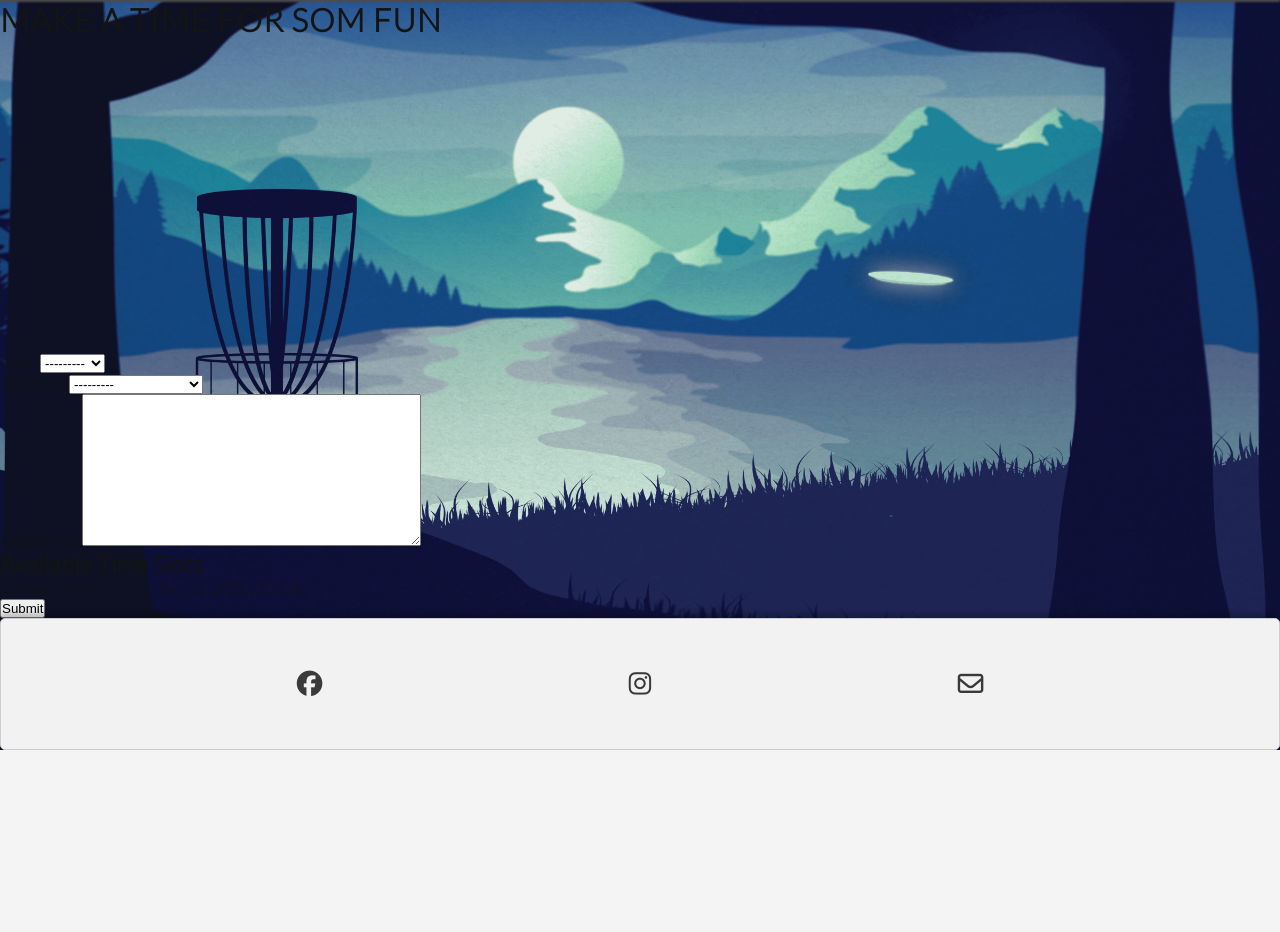
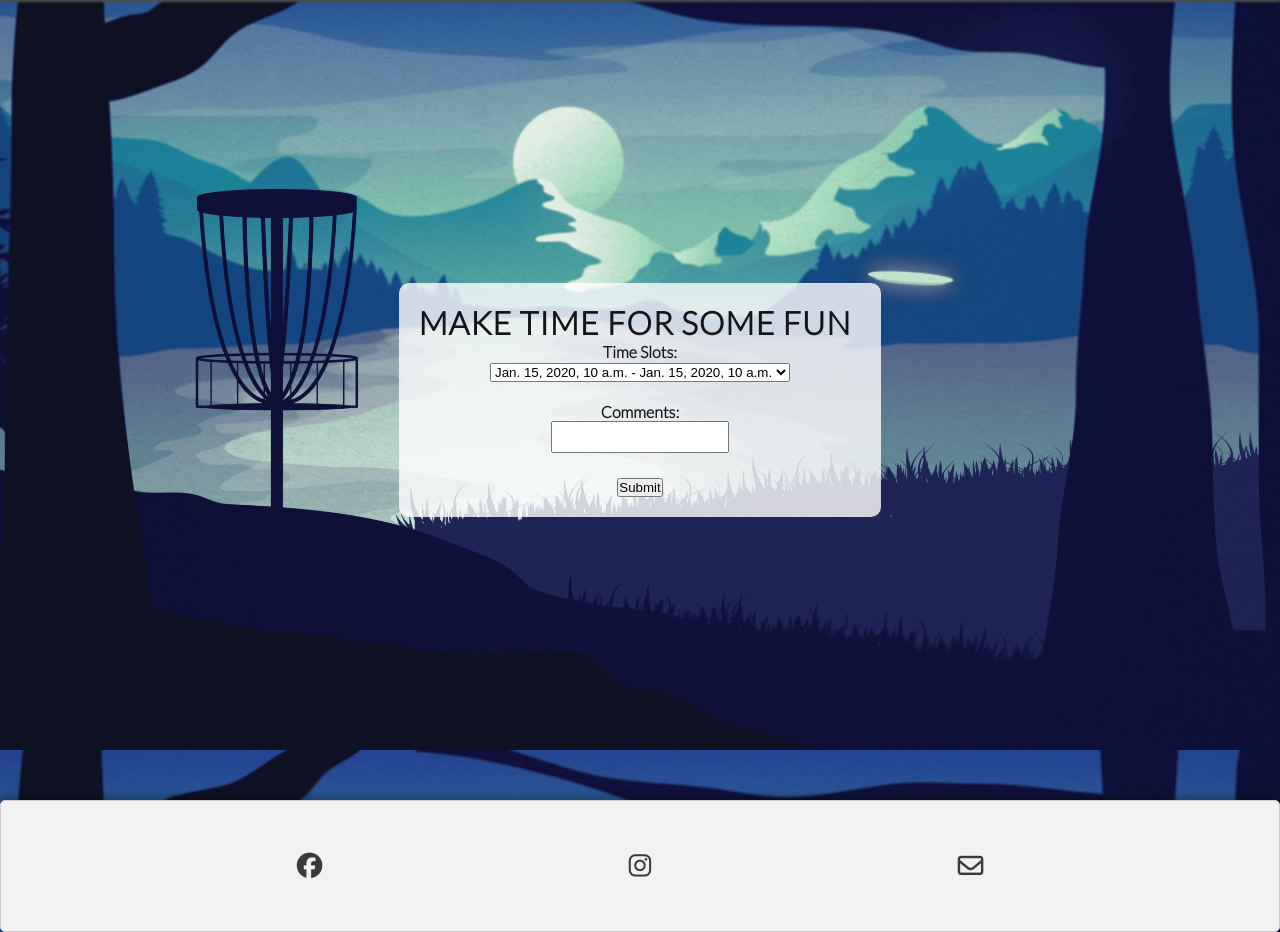
Before and after one commit to Storkfrasse/Discgolfpp4, a Django app: page /time-slots/ in a window 1280 px wide. Shown: the part 50-982 px from the top of the page. Before the commit the page ends 800 px from the top, so only its background shows below. Run offline with Django 4.2, Linux system fonts and the light colour scheme; tables that the repository leaves empty hold one stand-in row (values such as "Sample post"); some libraries are stand-ins or nearby versions.

Commit message:
changed the design for booking

```diff
--- a/booking/forms.py
+++ b/booking/forms.py
@@ -13,4 +13,8 @@ class RegistrationForm(UserCreationForm):
 class BookingForm(forms.ModelForm):
     class Meta:
         model = Booking
-        fields = ['user', 'time_slot', 'comments']
+        fields = ['time_slot', 'comments']
+
+    def __init__(self, *args, **kwargs):
+        super().__init__(*args, **kwargs)
+        self.fields['comments'].widget.attrs['class'] = 'readonly-field'
--- a/booking/templates/booking/make_booking.html
+++ b/booking/templates/booking/make_booking.html
@@ -1,17 +1,26 @@
 {% extends "booking/header.html" %}
 {% block content %}
 
-    <h1>Make a Time for som fun</h1>
+<div class="center-container">
+    <div class="transparent-box">
+        <h1>Make Time for some fun</h1>
         <form method="POST">
             {% csrf_token %}
-        {{ form.as_p }}
-        <h2>Available Time Slots</h2>
-        <ul>
+            <div class="form-group">
+                <label for="id_time_slot">Time Slots:</label>
+                <select name="time_slot" id="id_time_slot">
                     {% for time_slot in time_slots %}
-                <li>{{ time_slot.start_time }} - {{ time_slot.end_time }}</li>
+                        <option value="{{ time_slot.id }}">{{ time_slot.start_time }} - {{ time_slot.end_time }}</option>
                     {% endfor %}
-        </ul>
+                </select>
+            </div>
+            <div class="form-group">
+                <label for="id_comments">Comments:</label>
+                <textarea name="comments" id="id_comments" class="no-resize"></textarea>
+            </div>
             <button type="submit">Submit</button>
         </form>
+    </div>
+</div>
 
 {% endblock content %}
--- a/booking/views.py
+++ b/booking/views.py
@@ -15,7 +15,8 @@ def show_time_slots(request):
 
 def make_booking(request):
     if request.method == 'POST':
-        form = BookingForm(request.POST)
+        booking = Booking(booked_by=request.user)
+        form = BookingForm(request.POST, instance=booking)
         if form.is_valid():
             form.save()
             return redirect('booking_success')
@@ -46,7 +47,7 @@ def user_login(request):
             user = authenticate(username=username, password=password)
             if user is not None:
                 login(request, user)
-                return redirect('main')
+                return redirect('make_booking')
             else:
                 # Handle invalid credentials
                 # You might want to display an error message
--- a/static/css/style.css
+++ b/static/css/style.css
@@ -277,6 +277,27 @@ figure {
 
 .login-container button:hover {
     background-color: #0056b3; /* Change the background color on hover */
+}
+
+.center-container {
+    display: flex;
+    justify-content: center;
+    align-items: center;
+    height: 100vh;
+}
+
+.transparent-box {
+    background-color: rgba(255, 255, 255, 0.8);
+    padding: 20px;
+    border-radius: 10px;
+    text-align: center;
+}
+
+/* Change the comment box */
+.readonly-field {
+    resize: none;
+    min-height: 20px;
+    max-height: 40px;
 }
 
 .info-box h2 {
```
Lines whose indentation alone changed are shown as unchanged.
